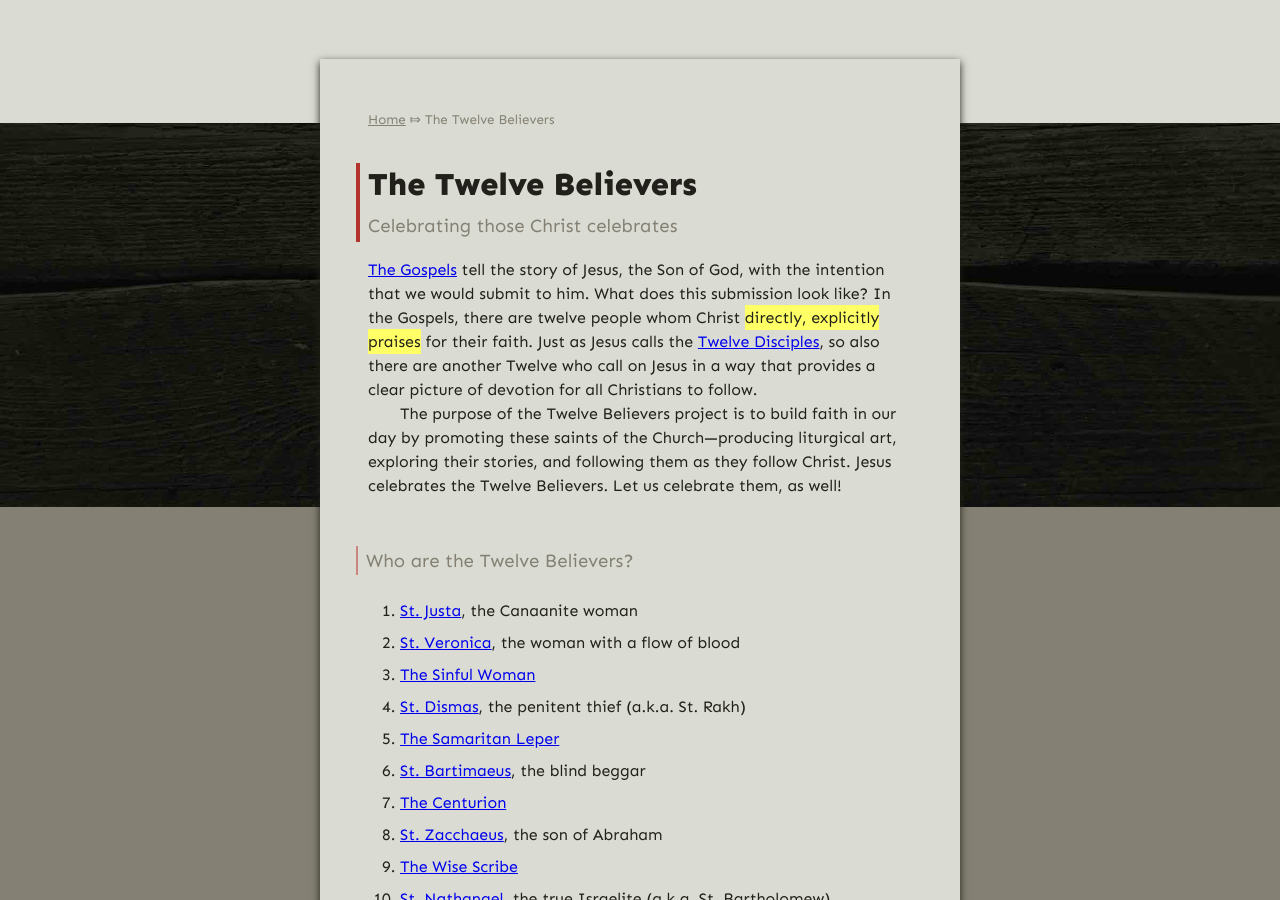
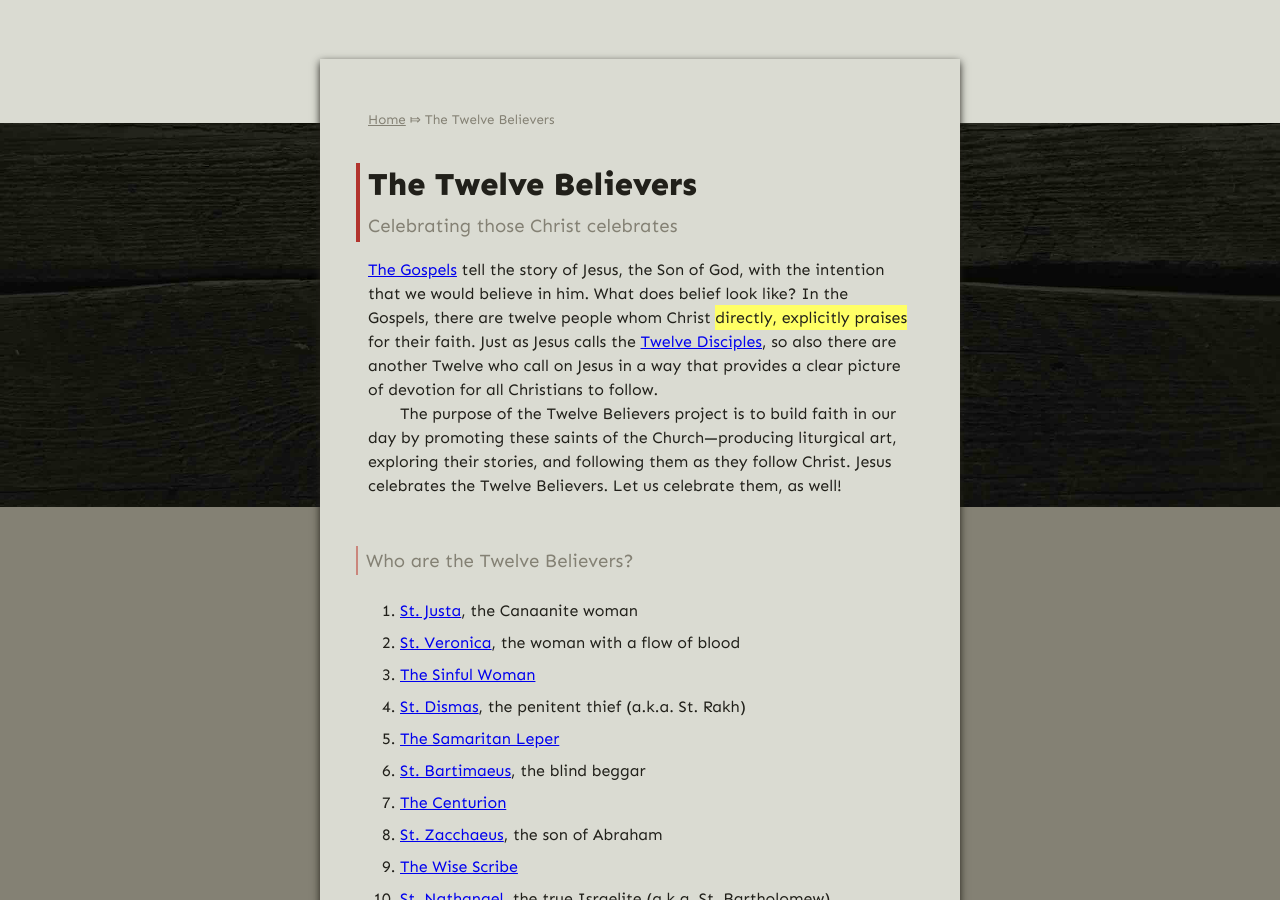
Before and after one commit to gospel-desk/www.logstown.com, a Jekyll site: the page built from the-twelve-believers/index.md, in a window 1280 px wide and 900 px high, scrolled down 384 px. Built offline with Jekyll 4.4.1, drawn with Linux system fonts in a browser that asks for light colours.

Commit message:
Use clearer language in Twelve Believers intro

```diff
--- a/the-twelve-believers/index.md
+++ b/the-twelve-believers/index.md
@@ -4,9 +4,9 @@
 ---
 
 [The Gospels](/the-gospels/) tell the story of Jesus, the Son of God, with the
-intention that we would submit to him. What does this submission look like? In
-the Gospels, there are twelve people whom Christ **directly, explicitly
-praises** for their faith. Just as Jesus calls the [Twelve
+intention that we would believe in him. What does belief look like? In the
+Gospels, there are twelve people whom Christ **directly, explicitly praises**
+for their faith. Just as Jesus calls the [Twelve
 Disciples](https://www.bibleinfo.com/en/questions/who-were-twelve-disciples),
 so also there are another Twelve who call on Jesus in a way that provides a
 clear picture of devotion for all Christians to follow.
```
